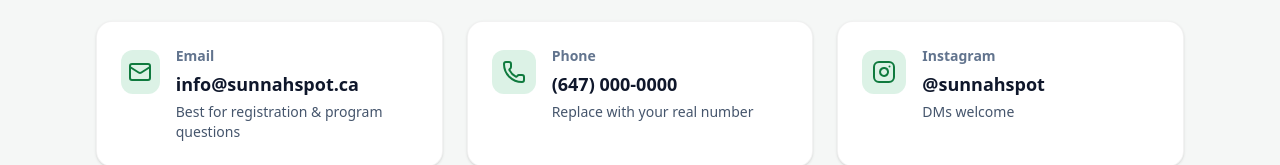
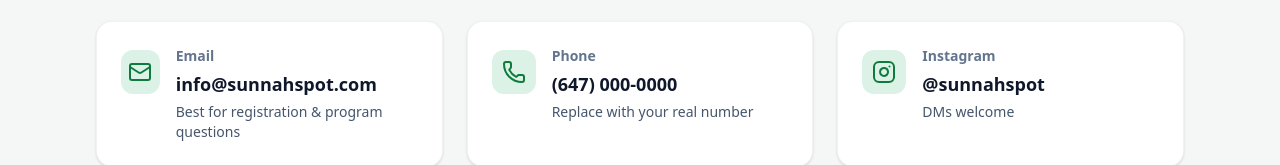
Before and after one commit to yunusao/sunnah-spot, a Next.js app: page /contact in a window 1280 px wide. Shown: the part 422-587 px from the top of the page. Built offline with nearby package versions, Linux system fonts and the light colour scheme.

Commit message:
some changes

```diff
--- a/app/contact/page.tsx
+++ b/app/contact/page.tsx
@@ -124,8 +124,8 @@ export default function ContactPage() {
           <InfoCard
             icon={<Mail />}
             title="Email"
-            value="info@sunnahspot.ca"
-            href="mailto:info@sunnahspot.ca"
+            value="info@sunnahspot.com"
+            href="mailto:info@sunnahspot.com"
             hint="Best for registration & program questions"
           />
           <InfoCard
--- a/app/registration/page.tsx
+++ b/app/registration/page.tsx
@@ -29,7 +29,7 @@ const PROGRAMS = [
 
 const SKILL = ["Beginner", "Intermediate", "Advanced", "Rep/Club experience"] as const;
 
-const HEARD = ["Friend/Family", "Social Media", "Mosque/Community", "School", "Other"] as const;
+const HEARD = ["Flyer", "Instagram", "Facebook", "WhatsApp", "Mosque/Community", "Word of Mouth", "Other"] as const;
 
 function InputLabel({ children }: { children: React.ReactNode }) {
   return <label className="text-sm font-semibold text-white/90">{children}</label>;
```
